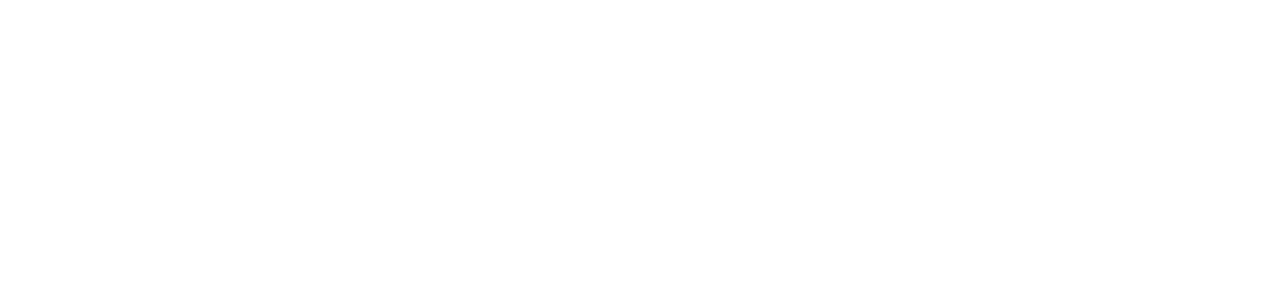
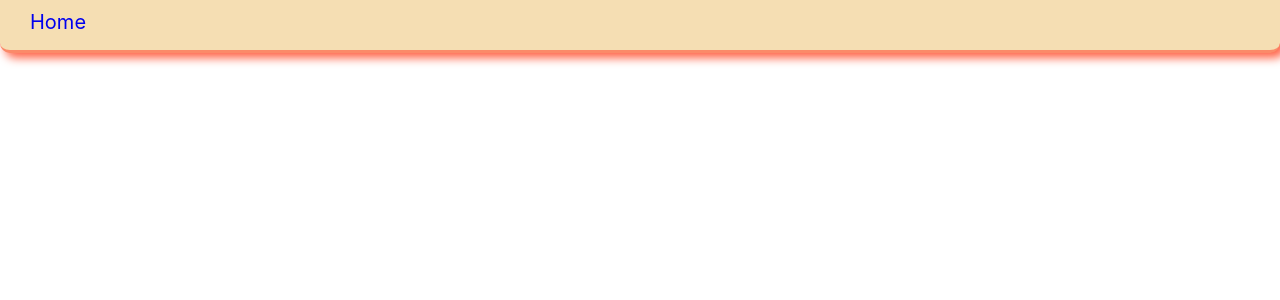
Before and after one commit to codefunlearn/git-exercise, a React (Create React App) app in the folder exercise/: page / in a window 1280 px wide. Shown: the top 300 px of the page. Built offline with nearby package versions, Linux system fonts and the light colour scheme.

Commit message:
Added navbar and its styles

```diff
--- a/exercise/src/App.js
+++ b/exercise/src/App.js
@@ -1,9 +1,15 @@
-
+import { BrowserRouter as Router, Route } from "react-router-dom"
+import Navbar from "./components/Navbar"
 
 function App() {
   return (
     <div className="App">
-
+      <Router>
+          <Navbar />
+{/*
+          <Route path="/"></Route>
+          <Route path="/about"></Route> */}
+      </Router>
     </div>
   );
 }
--- /dev/null
+++ b/exercise/src/components/Navbar.js
@@ -0,0 +1,12 @@
+import { Link } from "react-router-dom"
+import { navbar } from "../styles/Navbar.module.css"
+
+const Navbar = () => {
+  return (
+    <nav className={navbar}>
+      <Link to="/">Home</Link>
+    </nav>
+  );
+}
+
+export default Navbar;
--- /dev/null
+++ b/exercise/src/styles/Navbar.module.css
@@ -0,0 +1,21 @@
+.navbar {
+  height: 30px;
+  padding: 10px;
+  border-bottom: 3px solid rgba(255, 99, 71, 0.678);
+  border-bottom-left-radius: 10px;
+  border-bottom-right-radius: 10px;
+  box-shadow: 5px 5px 10px tomato;
+  background-color: wheat;
+}
+
+.navbar a {
+  width: 100px;
+  padding: 20px;
+  font-size: 20px;
+  text-decoration: none;
+}
+
+.navbar a:hover {
+  color: chocolate;
+  transition: 0.3s;
+}
```
